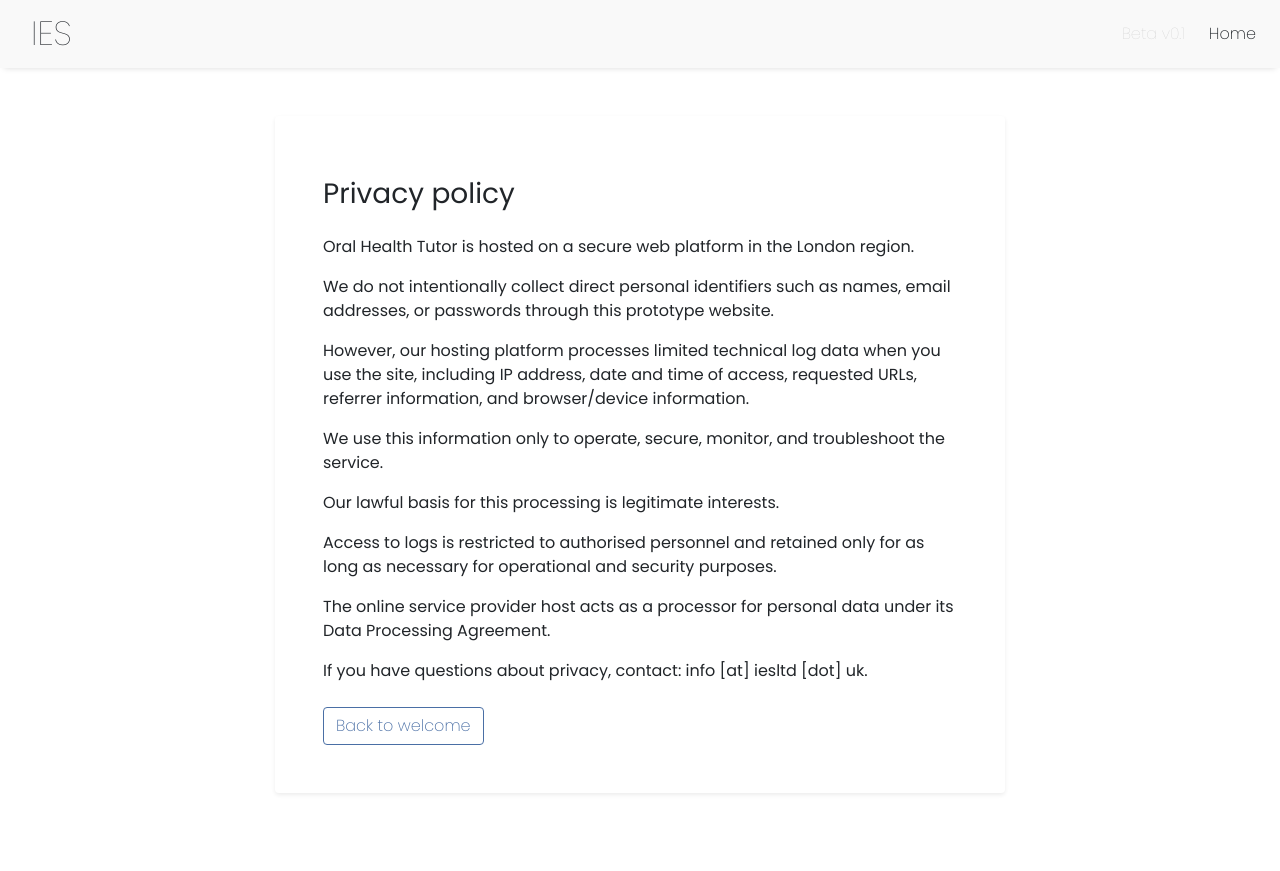
After one commit to TeslaGeek/oral-health-tutor, a Flask app: page /oral/privacy in a window 1280 px wide. The commit adds this page. Run offline with Flask 3, Linux system fonts and the light colour scheme; some web fonts are replaced.

Commit message:
add privacy policy page

```diff
--- a/website/oral/routes.py
+++ b/website/oral/routes.py
@@ -68,6 +68,11 @@ def _iter_tts_audio_bytes(text: str, *, model: str, voice: str, instructions: st
 @oral_bp.route("/")
 def welcome():
     return render_template("oral/welcome.html")
+
+
+@oral_bp.route("/privacy")
+def privacy():
+    return render_template("oral/privacy.html")
 
 
 @oral_bp.route("/cases")
--- /dev/null
+++ b/website/templates/oral/privacy.html
@@ -0,0 +1,41 @@
+{% extends "base.html" %}
+{% block title %}Privacy Policy{% endblock %}
+
+{% block content %}
+<div class="row justify-content-center py-5">
+  <div class="col-lg-8">
+    <div class="card shadow-sm border-0">
+      <div class="card-body p-4 p-md-5">
+        <h1 class="h3 mb-4" style="font-family: 'Poppins', sans-serif;">Privacy policy</h1>
+
+        <p>
+          Oral Health Tutor is hosted on a secure web platform in the London region.
+        </p>
+        <p>
+          We do not intentionally collect direct personal identifiers such as names, email addresses, or passwords through this prototype website.
+        </p>
+        <p>
+          However, our hosting platform processes limited technical log data when you use the site, including IP address, date and time of access, requested URLs, referrer information, and browser/device information.
+        </p>
+        <p>
+          We use this information only to operate, secure, monitor, and troubleshoot the service.
+        </p>
+        <p>
+          Our lawful basis for this processing is legitimate interests.
+        </p>
+        <p>
+          Access to logs is restricted to authorised personnel and retained only for as long as necessary for operational and security purposes.
+        </p>
+        <p>
+          The online service provider host acts as a processor for personal data under its Data Processing Agreement.
+        </p>
+        <p class="mb-4">
+          If you have questions about privacy, contact: info [at] iesltd [dot] uk.
+        </p>
+
+        <a href="{{ url_for('oral.welcome') }}" class="btn btn-outline-primary">Back to welcome</a>
+      </div>
+    </div>
+  </div>
+</div>
+{% endblock %}
```
Also changed, not shown: website/templates/oral/welcome.html (+9 -0 lines).
